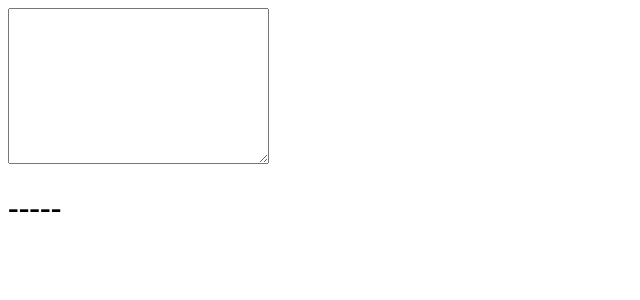
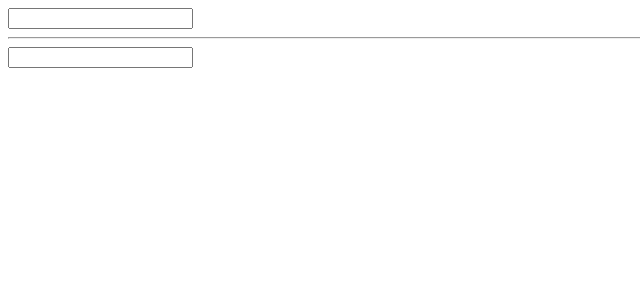
Before and after one commit to Kavinda8535/React-Egg-Head-Tutorials, a React (Create React App) app: page / in a window 1280 px wide. Shown: the top 300 px of the page, without its empty margins (0-640 px from the left). Built offline with nearby package versions, Linux system fonts and the light colour scheme.

Commit message:
React ref to Get a Reference to Specific Components

```diff
--- a/src/App.js
+++ b/src/App.js
@@ -1,39 +1,56 @@
 import React from 'react';
+import ReactDOM from 'react-dom'; // Getting react dom
 
 //**** Start  Default Property values and Property Tyeps Definition  ****/
 class App extends React.Component {
 
-constructor(){
-  super();
-  this.state = {currentEvent: '-----'}
-  this.update = this.update.bind(this)
-}
-update(e){
-  this.setState({currentEvent: e.type})
-}
+  constructor() {
+    super();
+    this.state = {
+      a: ''
+    }
+
+  }
+  update() {
+    console.log(this.a);
+    this.setState({
+      // a: this.a.value, this is a node setting the state a:
+      // ReactDOM.findDOMNode(this.a).value,
+      a: this.a.refs.input.value,
+      b: this.refs.b.value
+    })
+  }
 
   render()
   {
-    return(
+    return (
       <div>
-        <textarea
-        onKeyPress={this.update}
-        onCopy={this.update}
-        onCut={this.update}
-        onPaste={this.update}
-        onFocus={this.update}
-        onBlur={this.update}
-        onDoubleClick={this.update}
-        onTouchStart={this.update}
-        onTouchMove={this.update}
-        onTouchEnd={this.update}
-        cols="30"
-        rows="10" />
-        <h1>{this.state.currentEvent}</h1>
-        </div>
+        <Input
+          ref={component => this.a = component}
+          update={this
+          .update
+          .bind(this)}/> {this.state.a}
+        <hr/>
+        <input
+          ref="b"
+          type="text"
+          onChange={this
+          .update
+          .bind(this)}/> {this.state.b}
+
+      </div>
     )
   }
 }
 
+class Input extends React.Component {
+  render() {
+
+    console.log('-----', this.props);
+    return <div>
+      <input ref="input" type="text" onChange={this.props.update}/>
+    </div>
+  }
+}
 
 export default App
--- a/src/index.js
+++ b/src/index.js
@@ -3,6 +3,6 @@
 import App from './App';
 
 ReactDOM.render(
-<App cat={4} txt="This is the Prop Value" />,
+<App txt="This is the Prop Value" />,
 document.getElementById('root')
 );
```
